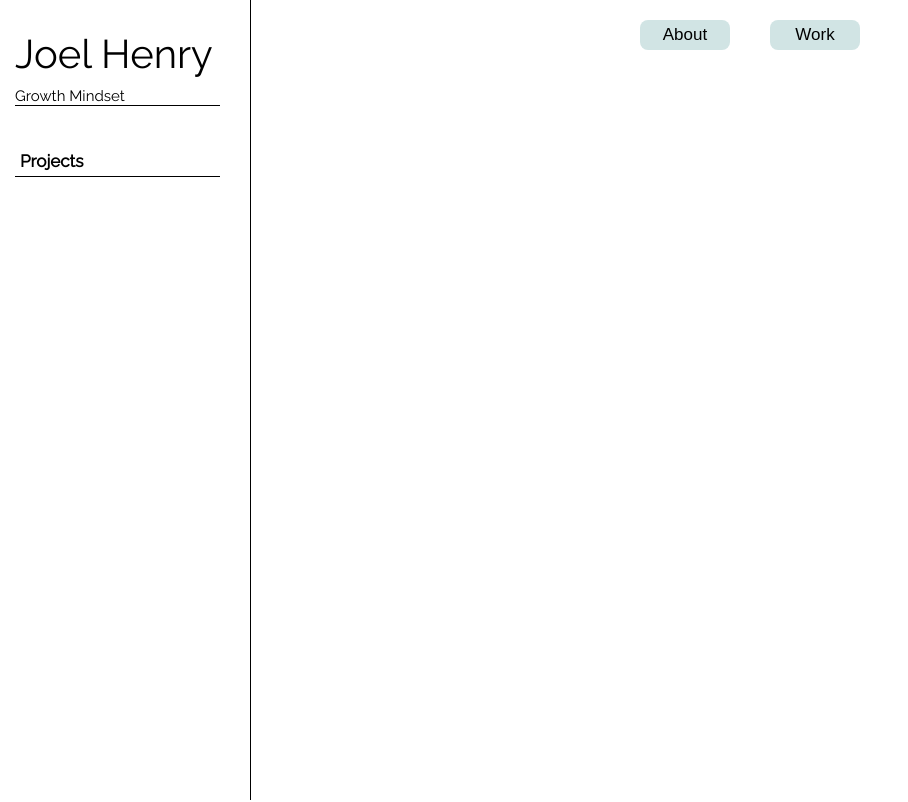
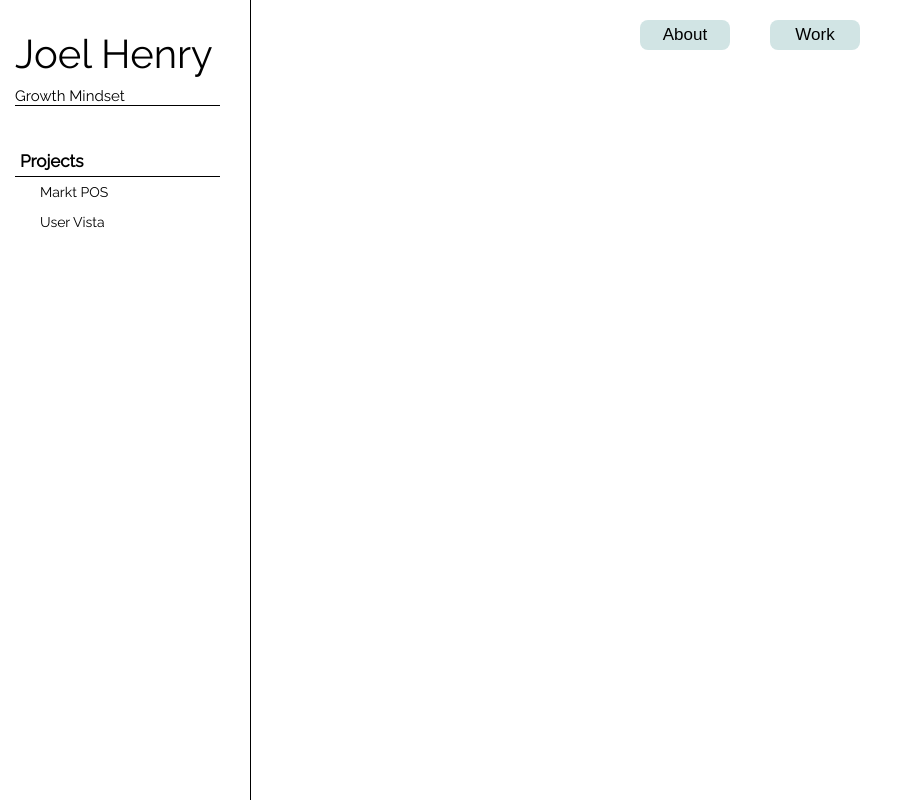
Before and after one commit to JoelGitter/MyPortfolio, a React (Create React App) app: page /marktpos in a window 1280 px wide. Before the commit this address led to /about. Shown: the top 802 px of the page, without its empty margins (0-908 px from the left). Built offline with nearby package versions, Linux system fonts and the light colour scheme.

Commit message:
Initial description for UV

```diff
--- a/src/App.js
+++ b/src/App.js
@@ -9,6 +9,8 @@ import {
 import Projects from "./components/Projects/Projects";
 import About from "./components/About/About";
 import SideNav from "./components/SideNav/SideNav";
+import MarktPOS from "./components/MarktPOS/MarktPOS";
+import UserVista from "./components/UserVista/UserVista";
 import { useState } from "react";
 import "./styles/styles.scss";
 
@@ -43,6 +45,8 @@ function App() {
           <Route path="*" element={<Navigate to="/about" />} />
           <Route path="/about" element={<About />} />
           <Route exact path="/projects" element={<Projects />} />
+          <Route exact path="/marktpos" element={<MarktPOS />} />
+          <Route exact path="/user-vista" element={<UserVista />} />
         </Routes>
       </div>
     </Router>
--- /dev/null
+++ b/src/components/MarktPOS/MarktPOS.js
@@ -0,0 +1,7 @@
+import React from "react";
+
+function MarktPOS() {
+  return <div className="container">test</div>;
+}
+
+export default MarktPOS;
--- a/src/components/Projects/Projects.js
+++ b/src/components/Projects/Projects.js
@@ -40,7 +40,7 @@ function Projects() {
               </Typography>
             </CardContent>
             <CardActions>
-              <a href="/about">
+              <a href="/marktpos">
                 <Button size="small">More</Button>
               </a>
               <a href="https://www.marktpos.com" target="_blank">
@@ -68,7 +68,7 @@ function Projects() {
               </Typography>
             </CardContent>
             <CardActions>
-              <a href="/about">
+              <a href="/user-vista">
                 <Button size="small">More</Button>
               </a>
               <a href="https://www.uservista.ai" target="_blank">
--- a/src/components/Projects/Projects.scss
+++ b/src/components/Projects/Projects.scss
@@ -9,7 +9,8 @@
   width: 345;
 }
 
-// img {
-//   width: 100%;
-//   height: 100%;
-// }
+@media (max-width: 767px) {
+  .projects-container {
+    margin-left: -60px;
+  }
+}
--- a/src/components/SideNav/SideNav.js
+++ b/src/components/SideNav/SideNav.js
@@ -7,12 +7,14 @@ function SideNav() {
     // <p className="side-nav">hi</p>
     <div className="side-nav">
       <nav className="navbar">
-        <div className="logo-text">Joel Henry</div>
-        <div className="signature">
-          <div className="signature-word">
-            <div>Growth Mindset</div>
+        <a href="/about">
+          <div className="logo-text">Joel Henry</div>
+          <div className="signature">
+            <div className="signature-word">
+              <div>Growth Mindset</div>
+            </div>
           </div>
-        </div>
+        </a>
         <ul>
           {/* <li>
             <Link to={"/about"} style={{ paddingLeft: 20 }}>
@@ -27,6 +29,26 @@ function SideNav() {
             </Link>
           </li>
           <div className="about-list-item"></div>
+          <li>
+            <Link
+              to={"/marktpos"}
+              style={{
+                marginLeft: 40,
+                fontSize: "14px",
+              }}>
+              Markt POS
+            </Link>
+          </li>
+          <li>
+            <Link
+              to={"/user-vista"}
+              style={{
+                marginLeft: 40,
+                fontSize: "14px",
+              }}>
+              User Vista
+            </Link>
+          </li>
         </ul>
       </nav>
     </div>
--- /dev/null
+++ b/src/components/UserVista/UserVista.js
@@ -0,0 +1,31 @@
+import React from "react";
+import "./UserVista.scss";
+
+function UserVista() {
+  return (
+    <div className="container">
+      <div className="about-header">User Vista</div>
+      <div className="text-container">
+        I co-founded this company at the end of 2022 because of a hole I saw in
+        the marketplace. I noticed that all in-app survey tools were going
+        upstream and not servicing startups with a freemium model. I developed
+        the app using Angular, C#, and MongoDB Atlas. I now keep the project
+        alive for whoever wants to use it to create advanced in app surveys for
+        free.
+      </div>
+      <div className="youtube-container">
+        <iframe
+          width="100%"
+          height="100%"
+          src="https://www.youtube.com/embed/4Qw1rQOPriY?si=lgZOomp5oP01i9wZ"
+          title="YouTube video player"
+          frameBorder="0"
+          allow="accelerometer; autoplay; clipboard-write; encrypted-media; gyroscope; picture-in-picture; web-share"
+          referrerPolicy="strict-origin-when-cross-origin"
+          allowFullScreen></iframe>
+      </div>
+    </div>
+  );
+}
+
+export default UserVista;
--- /dev/null
+++ b/src/components/UserVista/UserVista.scss
@@ -0,0 +1,14 @@
+.youtube-container {
+  justify-content: center;
+  margin: 0 auto;
+  width: 700px;
+  height: 393.75px;
+}
+
+iframe {
+  display: block;
+}
+
+.text-container {
+  margin-left: 80px;
+}
```
Also changed, not shown: src/components/MarktPOS/MarktPOS.scss (added).
